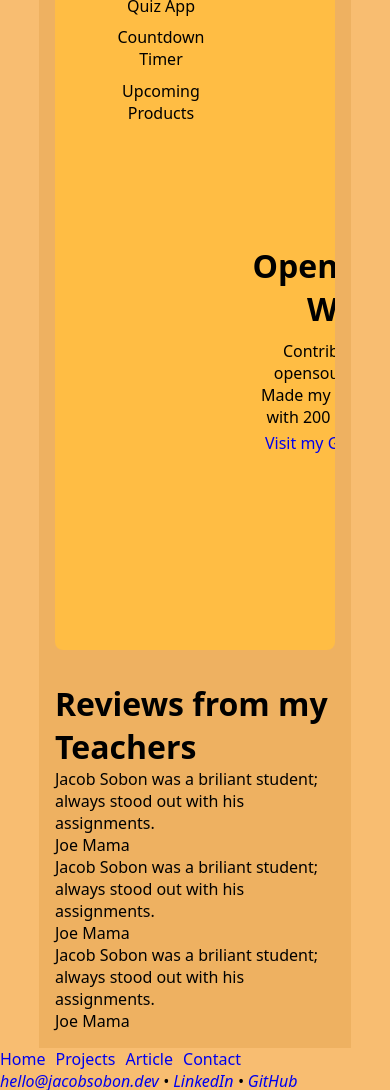
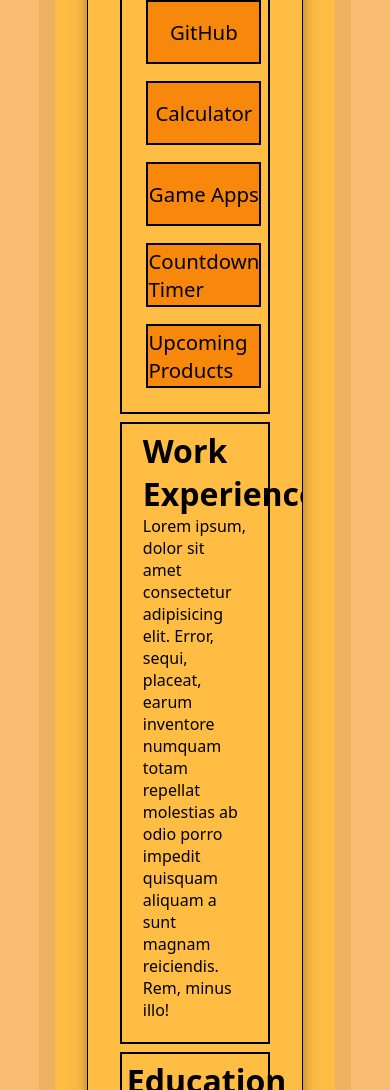
Before and after one commit to 1hum8le/roadmap.sh-projects, a website: page Basic HTML Website/index.html in a window 390 px wide. Shown: the part 717-1807 px from the top of the page. Drawn offline with Linux system fonts and the light colour scheme.

Commit message:
organize CSS folder + making layout more responsive

```diff
--- a/Basic HTML Website/index.html
+++ b/Basic HTML Website/index.html
@@ -33,13 +33,13 @@
                    <div class="bhw-end">
                 <nav class="navbar-container">
                     <ul class="navbar-header">
-                    <li class="navbar-list" id="homepage">
+                    <li class="navbar-list" id="navhomepage">
                         <a href="/Basic HTML Website/index.html" class="nav-link"><i class="fa fa-home"></i>Home</a></li>
-                    <li class="navbar-list" id="projects">
+                    <li class="navbar-list" id="navprojects">
                         <a href="/Basic HTML Website/pages/projects.html"class="nav-link"><i class="fa fa-folder"></i>Projects</a></li>
-                    <li class="navbar-list" id="articles">
+                    <li class="navbar-list" id="navarticles">
                         <a href="/Basic HTML Website/pages/articles.html"class="nav-link"><i class="fa fa-file"></i>Article</a></li>
-                    <li class="navbar-list" id="contact">
+                    <li class="navbar-list" id="navcontact">
                         <a href="/Basic HTML Website/pages/contact.html"class="nav-link"><i class="fa fa-handshake-o"></i>Contact</a></li>
                     </ul>
                 </nav>
@@ -51,34 +51,54 @@
     <main>
                 <!-- Window Top Section -->
 <div class="hero" id="hero">
-    <h1 id="hero-title"> Frontend Developer </h1>
-        <span class="hero-description">simple website for a Roadmap.sh </span>
+    <div class="hero-title"><h1 id="hero-titletext"> Frontend Developer </h1>
+        <span class="hero-description">simple website for a Roadmap.sh </span> </div>
 </div>
             <!-- Information Grid Section-->
 <div class="information-section" id="information-section">
     <div class="information-grid" id="information-grid">
-                <div class="projects" id="projects">
-
-                     <h1 class="projects"> Projects </h1>
-                     <ul class="projects" id="projectList">
-                        <li><p class="projects">HTML Only Porfolio</p></li>
-                        <li><p class="projects">Calculator</p></li>
-                        <li><p class="projects">Quiz App</p></li>
-                        <li><p class="projects">Countdown Timer</p></li>
-                        <li><p class="projects">Upcoming Products</p></li>
-                     </ul>
+                <div class="projectsGrid" id="projects">
+                    <div class="projectGrid-projectbox" id="projectGrid-projectbox">
+                        <div class="projectstitle"> <h1 class="projectgrid-titletext"> Projects </h1> </div>
+                        <ul class="projectsList" id="projectList">
+                            <div class="projectitem" id="projectitem-HTML">
+                            <li class="project-list-item"><p class="projects-button-text">GitHub</p></li>
+                            </div>
+                            <div class="projectitem" id="projectitem-calc">
+                            <li class="project-list-item"><p class="projects-button-text">Calculator</p></li>
+                            </div>
+                            <div class="projectitem" id="projectitem-quiz">
+                            <li class="project-list-item"><p class="projects-button-text">Game Apps</p></li>
+                            </div>
+                            <div class="projectitem" id="projectitem-countdown">
+                            <li class="project-list-item"><p class="projects-button-text">Countdown Timer</p></li>
+                            </div>
+                            <div class="projectitem" id="projectitem-upcoming">
+                            <li class="project-list-item"><p class="projects-button-text">Upcoming Products</p></li>
+                            </div>
+                            </ul>
+                    </div>
                 </div>
-                <div class="workexperience" id="workexp">
-                    <h1 class="workexperience">Work Experience</h1>
-                    <p class="workexperience">Solved all the frontend projects</p>
+                <div class="workexperience-Grid" id="workexperience">
+                    <div class="workexperience-workgridbox" id="workexperience-workgridbox">
+                        <div class="workexperience-title"><h1 class="workexperience">Work Experience</h1></div>
+                        <div class="workexperience-description">
+                            <p class="workexperience">
+                                Lorem ipsum, dolor sit amet consectetur adipisicing elit.
+                                 Error, sequi, placeat, earum inventore numquam totam repellat
+                                  molestias ab odio porro impedit quisquam aliquam a sunt magnam
+                                  reiciendis. Rem, minus illo!
+                            </p>
+                        </div>
+                    </div>
                 </div>
-                <div class="education" id="education">
+                <div class="educationGrid" id="education">
                     <h1 class="education">Education </h1>
                     <p class="description">Lorem ipsum dolor sit amet, consectetur adipisicing elit.
                          Quas aperiam harum totam commodi delectus dolorum. Quaerat voluptatum consectetur,
                          suscipit aspernatur quos maxime ex amet, voluptates impedit ad deserunt possimus alias.</p>
                     <p class="education"> Courses I took: </p>
-                    <ul>
+                    <ul class="educationList" id="education-ul">
                         <li>Here is gonna be some diffrent data.</li>
                         <li>Here is gonna be some diffrent data.</li>
                         <li>Here is gonna be some diffrent data.</li>
@@ -90,7 +110,7 @@
                         <li>Here is gonna be some diffrent data.</li>
                     </ul>
                 </div>
-                <div class="opensouce" id="opensouce">
+                <div class="opensouceGrid" id="opensouce">
                     <h1 class="opensouce">OpenSource Work</h1>
                     <p class="opensouce">Contributed to 50 opensouce projects. Made my own products with 200 Github Stars.</p>
                     <a href="https://github.com/1hum8le" class="linkHref">Visit my GitHub Profile</a>
--- a/Basic HTML Website/style.css
+++ b/Basic HTML Website/style.css
@@ -1,25 +1,5 @@
-/*
 
-pallete:
-color-1 - rgb(98, 111, 71)
-color-2 - rgb(164, 180, 101)
-color-3 - rgb(245, 236, 213)
-color-4 - rgb(240, 187, 120)
-
-*/
-
-/* Media Quairy */
-
-/* Desktop */
-@media (max-width:1440px){}
-/* Tablet */
-@media (max-width:1024px){}
-/* Phones */
-
-
-/* Phone Eding */
-
-
+/* Body Section Start*/
 * {
     box-sizing: border-box;
     margin: 0;
@@ -31,7 +11,6 @@
 
 }
 
-
 html, body {
     display: block;
     font-size: 1rem;
@@ -41,6 +20,18 @@
 
 
 }
+
+a {
+    text-decoration: none;
+}
+
+a:not(.logo):hover{
+        font-size: 1.05rem;
+        box-shadow: 0px 5px 8px 0 rgba(0, 0, 0, 0.062), 0px 6px 20px 0 rgba(0, 0, 0, 0.185);
+        border-radius: 1.2rem;
+}
+/* Header Container Start */
+
 .header-container {
     display: flex;
     width: 100%;
@@ -49,7 +40,6 @@
     /* unicode-bidi: isolate;  */
     /* if arabic language ^ make the algoritm to change from l-r to r-l */
 }
-
 header {
     display: grid;
     grid-template-columns: 30%, 70%;
@@ -64,32 +54,35 @@
     text-align: center;
 }
 
+/* Header Grid Start */
+
+.bhw-start {
+display: flex;
+text-align: center;
+justify-content: center;
+max-height: 2rem;
+}
+.bhwlogo {
+  display: flex;
+  justify-content: center;
+  align-items: center;
+}
 #logo {
   max-width: 40svh;
   height: auto;
   display: block;
   margin: 0 auto;
 }
+/* Header End Grid */
 
-.bhwlogo {
-  display: flex;
-  justify-content: center;
-  align-items: center;
+.bhw-end {
+     display: flex;
+    text-align: center;
+    justify-content: center;
+    max-height: 2rem;
 }
 
-ul {
-    list-style: none;
-}
-
-a {
-    text-decoration: none;
-}
-
-a:not(.logo):hover{
-        font-size: 1.05rem;
-        box-shadow: 0px 5px 8px 0 rgba(0, 0, 0, 0.062), 0px 6px 20px 0 rgba(0, 0, 0, 0.185);
-        border-radius: 1.2rem;
-}
+/* Header NavigationBar Start */
 
 nav.navbar-container {
         display: flex;
@@ -104,32 +97,13 @@
         justify-content: space-between;
         list-style-type: none;
 }
-
 li.navbar-list{
     margin: 0.3rem;
 }
+/* Header NavigationBar End */
+/* Header Container Section End */
 
-h1#hero-title {
-    font-size: 3rem;
-    padding-bottom: 1rem;
-}
-
-/* Specific Grid Areas */
-.bhw-start {
-display: flex;
-text-align: center;
-justify-content: center;
-max-height: 2rem;
-}
-
-.bhw-end {
-     display: flex;
-    text-align: center;
-    justify-content: center;
-    max-height: 2rem;
-}
-
-
+/* Page || Main Container Start*/
 .page-container {
     box-sizing: border-box;
     position: relative;
@@ -138,26 +112,30 @@
      max-width: 80%;
      margin-left: auto;
      margin-right: auto;
-     margin-top: 0%;
+     margin-top: 2rem;
      margin-bottom: 0%;
     padding: 1rem;
     justify-content: center;
      align-items: center;
 }
 
+/* Page || Main Hero Container Start */
 .hero {
         min-height: 25rem;
         display: flex;
         position: relative;
         border-radius: 0.5em;
-        text-align: center;
         background-color: rgb(239, 255, 98);
         flex-direction: column;
         transition: background-color 1s ease;
         justify-content: center;
+        align-items: center;
         overflow: hidden;
+        border: 1px solid;
+        flex-wrap: nowrap;
+        border-color: rgb(110, 107, 107);
+        box-shadow: 0 4px 8px 0 rgba(0, 0, 0, 0.2), 0 6px 20px 0 rgba(0, 0, 0, 0.19);
 }
-
 .hero:hover {
   animation: rainbow 5s linear infinite;
 }
@@ -171,11 +149,26 @@
   85%  { background-color: rgb(201, 186, 255); } /* soft indigo/violet */
   100% { background-color: rgb(239, 255, 98); } /* loop back */
 }
+.hero-title {
+    display: flex;
+    position: relative;
+    flex-direction: column;
+    align-items: center;
+    min-width: 50%;
+    overflow:auto;
+}
+h1#hero-titletext {
+    font-size: 2rem;
+    padding-bottom: 1rem;
+}
+
+/* Page || Main Hero Container End */
+
+/* Page || Main Information Container Start  */
 
 .information-section {
         background-color: rgb(255, 189, 68);
-        text-align: center;
-        display: block;
+        display: flex;
         min-height: 25rem;
         padding: 2rem;
         position: relative;
@@ -190,26 +183,170 @@
     grid-template-columns: repeat(3, 1fr);
     grid-template-rows: repeat(2, 1fr);
     gap: 8px;
-    justify-items: center;
+    padding: 2em;
+    border: 1px solid;
+    box-shadow: 0 4px 8px 0 rgba(0, 0, 0, 0.2), 0 6px 20px 0 rgba(0, 0, 0, 0.19);
+    overflow: hidden;
 }
 
-.projects {
+/* Project Grid Container Start */
+#projects {
+    display: flex;
+    border: 2px solid;
+    border-color: black;
+    width: 100%;
+    flex-direction: column;
     grid-row: span 2 / span 2;
-    width: 100%;
-    padding: 0.3rem;
-    justify-items: center;
+}
+.projectGrid-projectbox {
+    display: flex;
+    flex-direction: column;
+    margin-bottom: 1rem;
+    max-width: 30rem;
+    padding-left: 1rem;
+    padding-right: 1rem;
 
 }
-.workexperience {
+.projectstitle{
+    display: flex;
+    align-items: center;
+    flex-direction: column;
+    padding: 0.5rem;
+}
+
+ul.projectsList {
+    list-style: none;
+    max-width: 100%;
+    display: flex;
+    flex-direction: column;
+    flex-wrap: wrap;
+}
+.projectitem {
+    display: flex;
+    align-items: center;
+    justify-content: center;
+    background-color: rgb(247, 136, 11);
+    border: 2px solid;
+    border-color: black;
+    margin: 1svh;
+    min-height: 4em;
+}
+.projectitem:hover {
+    animation: rainbow 5s linear infinite;
+    font-weight: bold;
+}
+li.project-list-item {
+    display: flex;
+    flex-direction: column;
+    align-items: center;
+    overflow: hidden;
+
+}
+p.projects-button-text {
+    font-size: 1.275rem;
+}
+
+/* Project Grid Container End */
+
+/* WorkExperience Grid Container Start */
+#workexperience{
+    padding: 0.3rem;
+    display: flex;
+    border: 2px solid;
+    border-color: black;
+    width: 100%;
+    flex-direction: column;
+}
+.workexperience-workgridbox {
+      display: flex;
+    flex-direction: column;
+    margin-bottom: 1rem;
+    max-width: 30rem;
+    padding-left: 1rem;
+    padding-right: 1rem;
+}
+/* WorkExperience Grid Container End */
+
+/* Education Grid Container Start */
+#education {
+    grid-row: span 2 / span 2;
+    display: flex;
+    border: 2px solid;
+    border-color: black;
+    width: 100%;
+    flex-direction: column;
     padding: 0.3rem;
 }
+ul.educationList {
+    list-style: none;
+    max-width: 100%;
+    display: flex;
+    flex-direction: column;
+    flex-wrap: wrap;
+}
+/* Education Grid Container End */
 
-.education {
-    grid-row: span 2 / span 2;
+/* OpenSource Grid Container Start */
+#opensouce {
+     grid-column-start: 2;
+     display: flex;
+    border: 2px solid;
+    border-color: black;
+    width: 100%;
+    flex-direction: column;
     padding: 0.3rem;
 }
+/* OpenSource Grid Container End */
 
-.opensouce {
-     grid-column-start: 2;
-    padding: 0.3rem;
+/* Page || Main Information Container End  */
+
+
+/* Page || Main Container End  */
+
+
+
+
+
+/* Start Work Experience */
+
+.workexperience-Grid {}
+.workexperience-workgridbox {}
+.workexperience-title {}
+.workexperience-description {}
+
+/* Finish Work Expirience */
+
+/* Phones */
+
+@media (max-width:1000px){
+
+    .information-grid {
+    display: flex;
+    flex-direction: column;
+    grid-template-columns: repeat(1, 3fr);
+    grid-template-rows: repeat(2, 1fr);
+    gap: 8px;
+    justify-items: center;
+    border: 1px solid;
+    box-shadow: 0 4px 8px 0 rgba(0, 0, 0, 0.2), 0 6px 20px 0 rgba(0, 0, 0, 0.19);
+    overflow: hidden;
+    }
+
+    header {
+    display: flex;
+    flex-direction: column;
+    justify-content: space-between;
+    align-items: center; /* aligns items vertically */
+    margin: 1em;
+    padding: 0.5rem 1rem;
+    min-height: 1rem;
+    min-width: 70%;
+    overflow: hidden;
+    text-align: center;
 }
+
+}
+
+/* Phone Eding */
+
+/* Finish Body Section */
```
